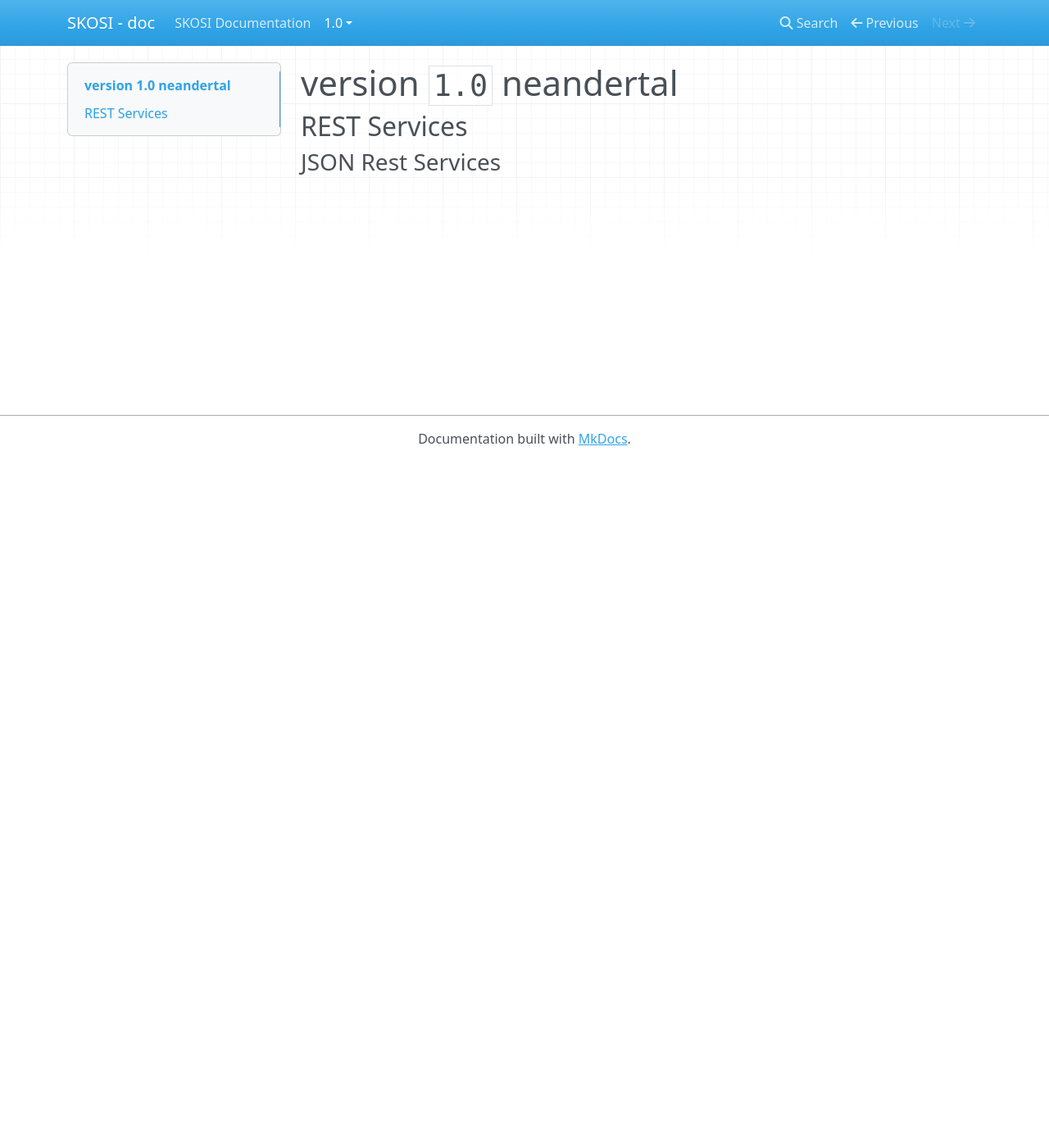
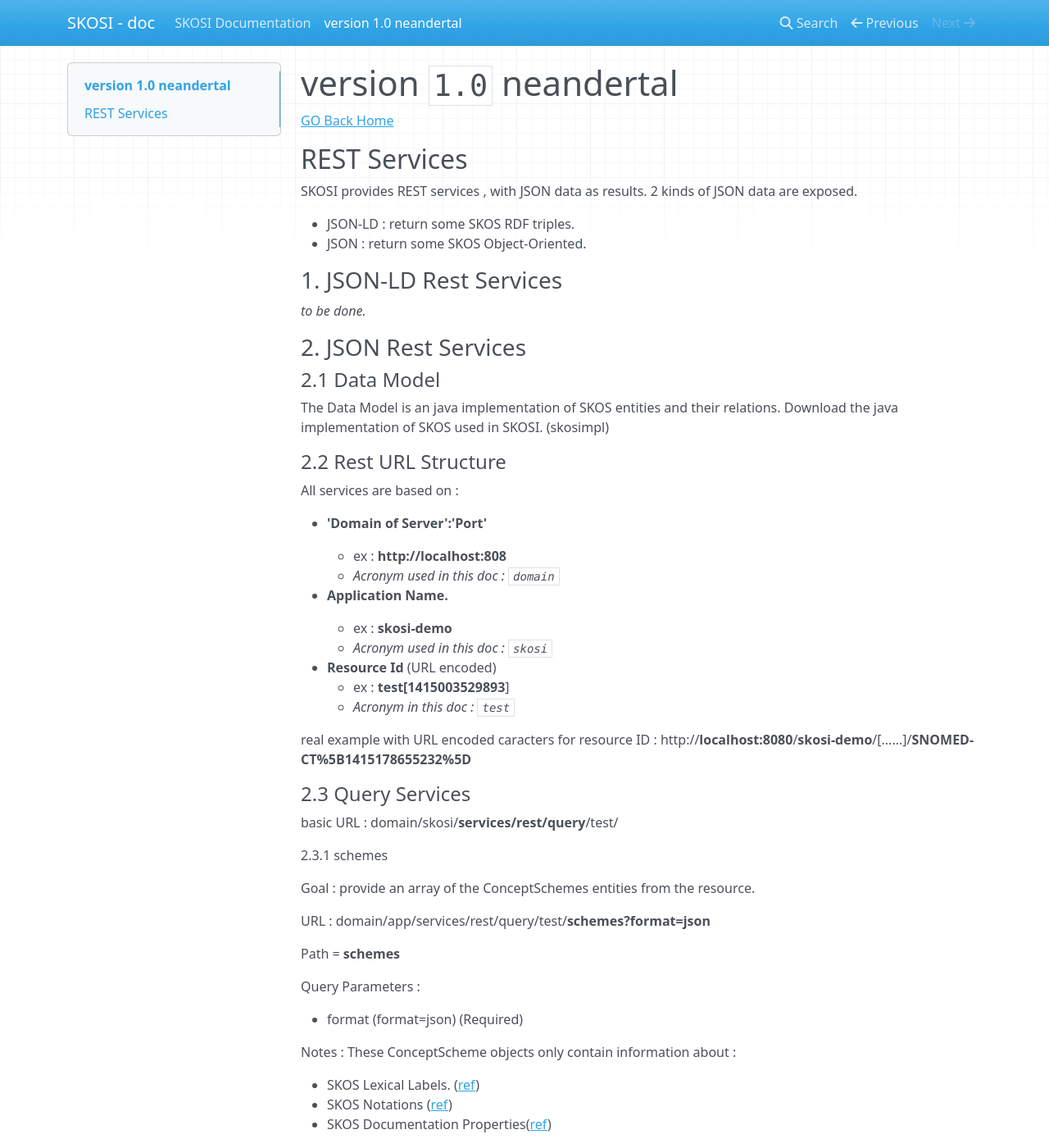
Before and after one commit to ubiqore/skosi-doc, an MkDocs documentation site: the page built from docs/1.0.md, in a window 1280 px wide and 1400 px high. Shown: the whole window at 82% size. Built offline with MkDocs 1.6.1, drawn with Linux system fonts in a browser that asks for light colours; nearby versions of some CDN libraries; some of the changed text lies outside the part shown.

Commit message:
#schemes

```diff
--- /dev/null
+++ b/docs/1.0.md
@@ -0,0 +1,56 @@
+# version `1.0` neandertal
+[GO Back Home](index.md)
+## REST Services
+SKOSI provides REST services , with JSON data as results.
+2 kinds of JSON data are exposed.
+
+* JSON-LD : return some SKOS RDF triples.
+* JSON	: return some SKOS Object-Oriented.
+
+### 1. JSON-LD Rest Services
+*to be done.*
+### 2. JSON Rest Services
+#### 2.1 Data Model
+The Data Model is an java implementation of SKOS entities and their relations.
+Download the java implementation of SKOS used in SKOSI.
+(skosimpl)
+
+#### 2.2 Rest URL Structure
+All services are based on :
+
+* **'Domain of Server':'Port'**
+	* ex : **http://localhost:808**
+	* *Acronym used in this doc : `domain`*
+
+* **Application Name.**
+	* ex : **skosi-demo**
+	* *Acronym used in this doc : `skosi`*
+* **Resource Id** (URL encoded)
+	* ex : **test[1415003529893**]
+	* *Acronym in this doc : `test`*
+
+real example with URL encoded caracters for resource ID :
+http://**localhost:8080**/**skosi-demo**/[......]/**SNOMED-CT%5B1415178655232%5D**
+
+#### 2.3 Query Services
+basic URL  : domain/skosi/**services/rest/query**/test/
+
+2.3.1 schemes
+
+Goal : provide an array of the ConceptSchemes entities from the resource.
+
+URL : domain/app/services/rest/query/test/**schemes?format=json**
+
+Path  = **schemes**
+
+Query Parameters :
+
+ * format (format=json) (Required)
+
+Notes : These ConceptScheme objects only contain information about :
+
+* SKOS Lexical Labels. ([ref](http://www.w3.org/TR/skos-reference/#labels))
+* SKOS Notations ([ref](http://www.w3.org/TR/skos-reference/#notations))
+* SKOS Documentation Properties([ref](http://www.w3.org/TR/skos-reference/#notes))
+
+SKOSI Viewer Example :
```
Also changed, not shown: docs/1.0/index.md (deleted, +0 -6 lines), docs/index.md (+1 -1 lines), site/1.0/index.html, site/index.html.
